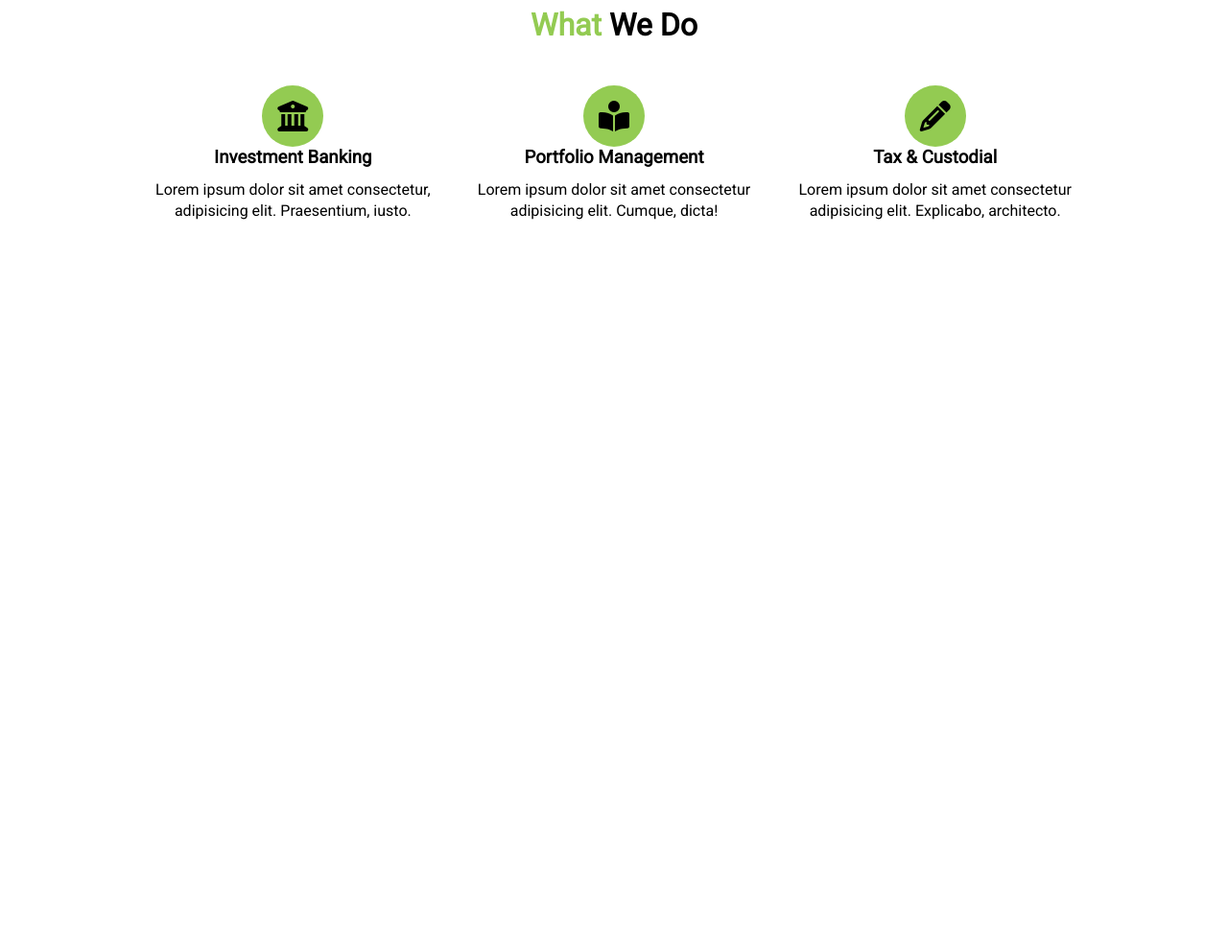
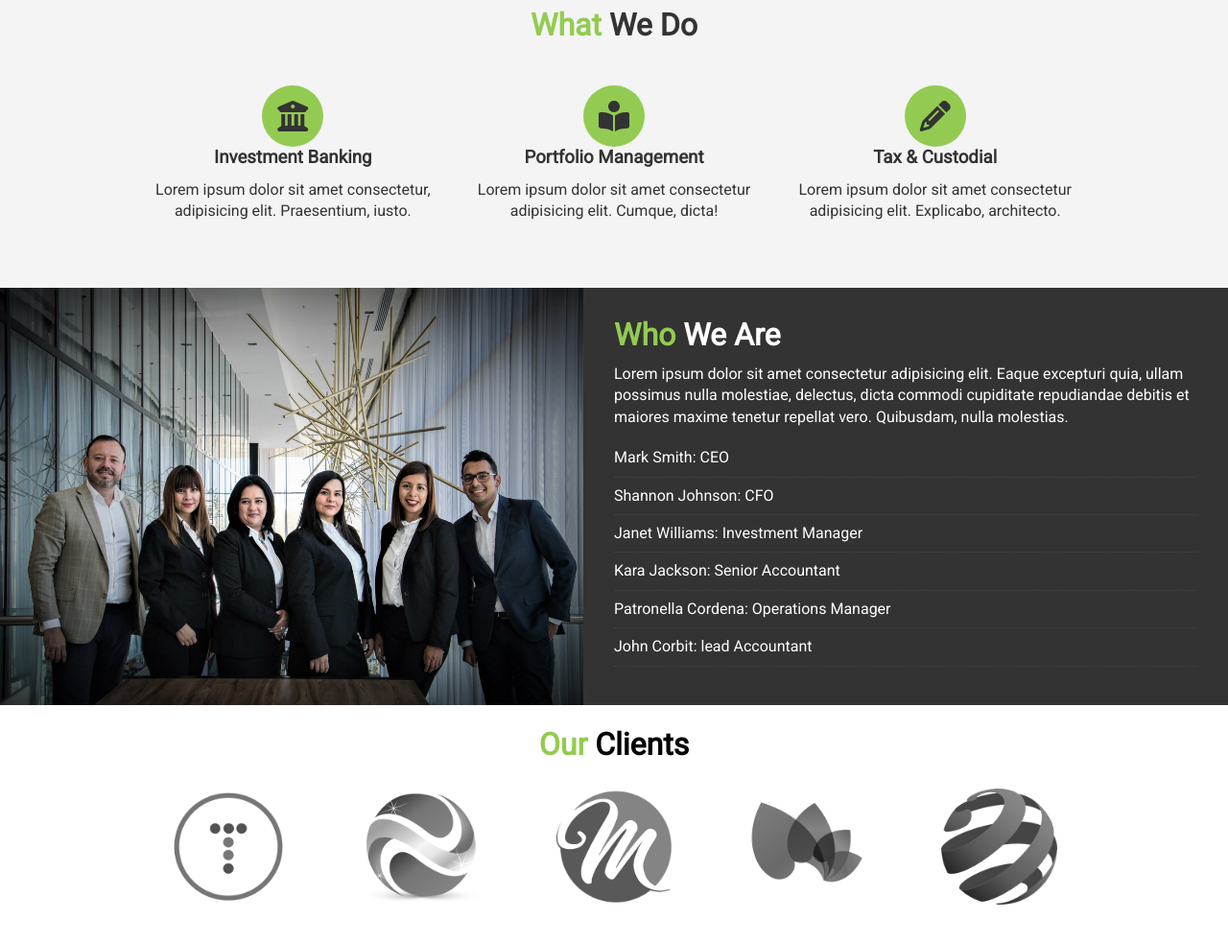
Before and after one commit to jhhest/Study-Project-Edger-ledger-website-Course-by-Brad-Traversy-, a plain HTML site: page index.html in a window 1280 px wide. Shown: the part 871-1854 px from the top of the page at 96% size. Before the commit the page ends 1171 px from the top, so only its background shows below. Drawn offline with Linux system fonts and the light colour scheme.

Commit message:
Added clients section
Added a section with a logo and a title. For the title we used a <h1> the logo's are nested list flex-items.

We styled all items so they visually appear next to each other and are centered in the middle of the page inside a container.

```diff
--- a/css/style.css
+++ b/css/style.css
@@ -37,6 +37,16 @@ p {
   color: #93cb52;
 }
 
+.bg-light {
+  background: #f4f4f4;
+  color: #333;
+}
+
+.bg-dark {
+  background: #333;
+  color: #fff;
+}
+
 .l-heading {
   font-size: 4rem;
   margin-bottom: 0.75rem;
@@ -72,15 +82,33 @@ p {
   color: #fff;
 }
 
+.list {
+  margin: 0.5rem 0;
+  list-style: none;
+}
+
+.list li {
+  padding: 0.5rem 0;
+  border-bottom: #444 dotted 1px;
+}
+
 .py-1 {
+  padding: 1.5rem 0;
+}
+.py-2 {
+  padding: 2rem 0;
+}
+.py-3 {
+  padding: 3rem 0;
+}
+
+.p-1 {
   padding: 1.5rem;
 }
-
-.py-2 {
+.p-2 {
   padding: 2rem;
 }
-
-.py-3 {
+.p-3 {
   padding: 3rem;
 }
 
@@ -157,3 +185,28 @@ p {
   padding: 1rem;
   border-radius: 50%;
 }
+
+/* section Who We Are */
+
+#who {
+  display: flex;
+}
+
+#who div {
+  flex: 1;
+}
+
+#who .who-img {
+  background: url("../img/people.jpg") no-repeat center center/cover;
+}
+
+/* Clients */
+#clients .items {
+  display: flex;
+}
+
+#clients .items img {
+  display: block;
+  margin: auto;
+  width: 60%;
+}
--- a/index.html
+++ b/index.html
@@ -19,6 +19,7 @@
 
     <title>Edger Ledger</title>
   </head>
+
   <body>
     <!-- Navbar -->
     <nav id="navbar">
@@ -33,6 +34,7 @@
         <li><a href="#contact">contact</a></li>
       </ul>
     </nav>
+
     <!-- Header showcase -->
     <header id="showcase">
       <div class="showcase-content">
@@ -46,6 +48,7 @@
         <a href="#what" class="btn">Read More</a>
       </div>
     </header>
+
     <!-- Section: What we do -->
     <section id="what" class="bg-light py-1">
       <div class="container">
@@ -60,25 +63,66 @@
             <i class="fas fa-university fa-2x"></i>
             <h3>Investment Banking</h3>
             <p>
-              Lorem ipsum dolor sit amet consectetur, adipisicing elit. Praesentium, iusto.
+              Lorem ipsum dolor sit amet consectetur, adipisicing elit.
+              Praesentium, iusto.
             </p>
           </div>
           <div class="item">
             <i class="fas fa-book-reader fa-2x"></i>
             <h3>Portfolio Management</h3>
             <p>
-              Lorem ipsum dolor sit amet consectetur adipisicing elit. Cumque, dicta!
+              Lorem ipsum dolor sit amet consectetur adipisicing elit. Cumque,
+              dicta!
             </p>
           </div>
           <div class="item">
             <i class="fas fa-pencil-alt fa-2x"></i>
             <h3>Tax & Custodial</h3>
             <p>
-              Lorem ipsum dolor sit amet consectetur adipisicing elit. Explicabo, architecto.
+              Lorem ipsum dolor sit amet consectetur adipisicing elit.
+              Explicabo, architecto.
             </p>
           </div>
         </div>
       </div>
     </section>
+
+    <!-- Who We Are -->
+    <section id="who">
+      <div class="who-img"></div>
+      <div class="who-text bg-dark p-2">
+        <h2 class="m-heading"><span class="text-primary">Who</span> We Are</h2>
+        <p>
+          Lorem ipsum dolor sit amet consectetur adipisicing elit. Eaque
+          excepturi quia, ullam possimus nulla molestiae, delectus, dicta
+          commodi cupiditate repudiandae debitis et maiores maxime tenetur
+          repellat vero. Quibusdam, nulla molestias.
+        </p>
+        <ul class="list">
+          <li>Mark Smith: CEO</li>
+          <li>Shannon Johnson: CFO</li>
+          <li>Janet Williams: Investment Manager</li>
+          <li>Kara Jackson: Senior Accountant</li>
+          <li>Patronella Cordena: Operations Manager</li>
+          <li>John Corbit: lead Accountant</li>
+        </ul>
+      </div>
+    </section>
+
+    <!-- section: Clients -->
+    <section id="clients" class="py-1">
+      <div class="container">
+        <h2 class="m-heading text-center">
+          <span class="text-primary">Our</span> Clients
+        </h2>
+        <div class="items">
+          <div><img src="./img/logos/logo1.png" alt="Client"></div>
+          <div><img src="./img/logos/logo2.png" alt="Client"></div>
+          <div><img src="./img/logos/logo3.png" alt="Client"></div>
+          <div><img src="./img/logos/logo4.png" alt="Client"></div>
+          <div><img src="./img/logos/logo5.png" alt="Client"></div>
+        </div>
+      </div>
+    </section>
   </body>
 </html>
```
